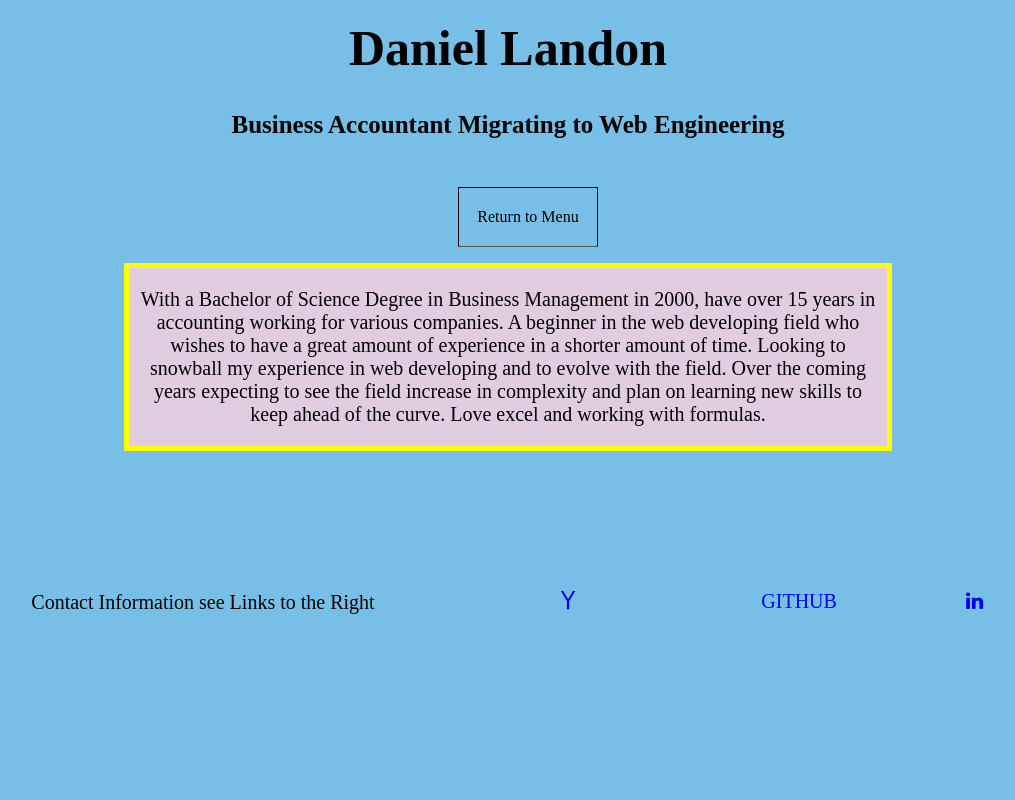
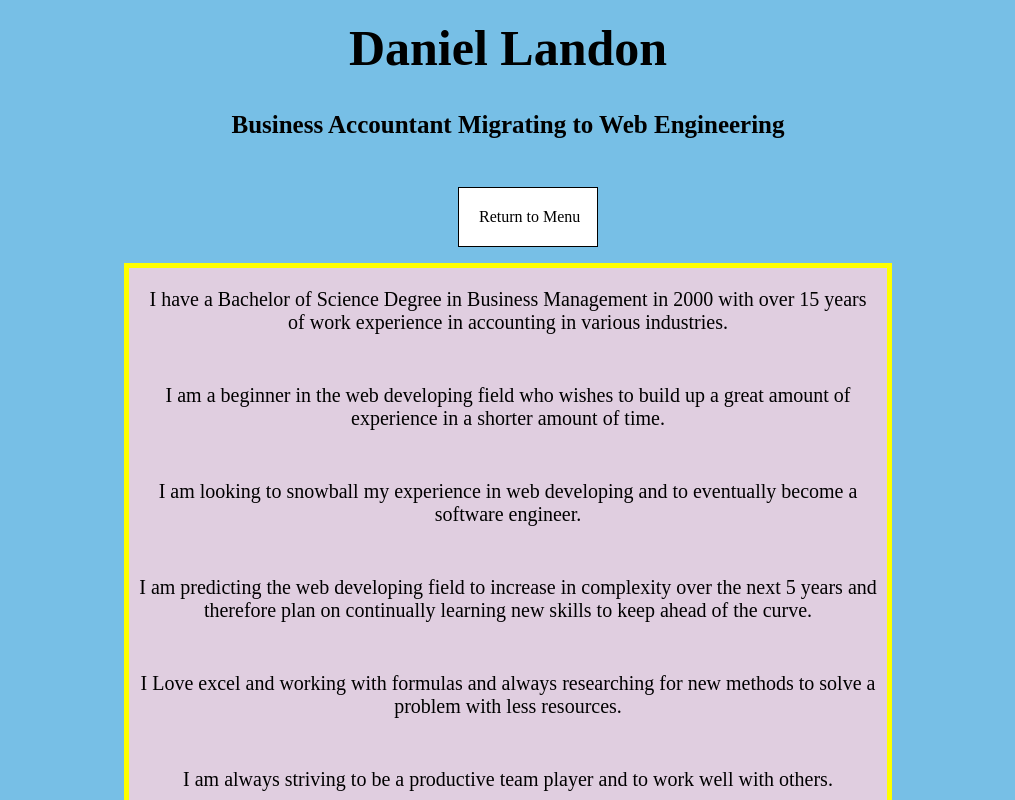
Before and after one commit to edgondon/portfolio1a, a plain HTML site: page index.html in a window 1280 px wide. Both pictures are taken after a click on the item "About Me". Shown: the top 800 px of the page, without its empty margins (132-1147 px from the left). Drawn offline with nearby package versions, Linux system fonts and the light colour scheme.

Commit message:
02:05 09.17.2019

```diff
--- a/index.html
+++ b/index.html
@@ -31,21 +31,47 @@
     </nav>
     <main>
         <section class="about">
-            With a Bachelor of Science Degree in Business Management in 2000, have over 15 years in accounting working
-            for various companies.
-            A beginner in the web developing field who wishes to have a great amount of experience in a shorter amount
-            of time.
-            Looking to snowball my experience in web developing and to evolve with the field.
-            Over the coming years expecting to see the field increase in complexity and plan on learning new skills to
-            keep ahead of the curve.
-            Love excel and working with formulas.
+            <div>
+                I have a Bachelor of Science Degree in Business Management in 2000 with over 15 years of work experience in accounting in various industries.
+            </div>
+            <div>
+                I am a beginner in the web developing field who wishes to build up a great amount of experience in a shorter amount
+                of time.
+            </div>
+            <div>
+                I am looking to snowball my experience in web developing and to eventually become a software engineer.
+            </div>
+            <div>
+                I am predicting the web developing field to increase in complexity over the next 5 years and therefore plan on continually learning new skills to
+                keep ahead of the curve.
+            </div>
+            <div>
+                I Love excel and working with formulas and always researching for new methods to solve a problem with less resources.
+            </div>
+            <div>
+                I am always striving to be a productive team player and to work well with others.
+            </div>
+            <div>
+                I have a personality that is agreeable and never wanting confrontation with anyone but instead always cultivating mutually beneficial relationships.
+            </div>
+
         </section>
+
         <section class="portfolio">
             <section class="yy">
-            1) QUIZ APP "Tantalizing Details of Famous Roman Emperors and Generals"
+                1) QUIZ APP "Tantalizing Details of Famous Roman Emperors and Generals"
             </section>
             <section class="yy">
-                **A series of questions with a running score giving the quiz taker instant feedback of their knowledge of the subject.**
+                <div>
+                    **A series of questions with a running score giving the quiz taker instant feedback of their knowledge
+                    of the subject.**
+                </div>
+                <div>
+                    The Quiz App written for anyone who would love to learn about Roman history.
+                </div>
+                <div>
+                    The Quiz App was a self educational experience and also revealed to me a few exceptional details about ancient Roman history.
+                </div>
             </section>
             <section class="portA">
                 <a href="https://edgondon.github.io/quiz2a/" class="port" target="_blank">Github Web Link</a>
@@ -56,16 +82,32 @@
             <img src="quiz app screenshot.jpg" alt="picture of quiz app introduction" class="pic">
         </section>
         <section class="skills">
-            Skills Here
+            <div>
+                CSS
+            </div>
+            <div>
+                HTML
+            </div>
+            <div>
+                Advanced Excel
+            </div>
+            <div>
+                Microsoft Office
+            </div>
+            <div>
+                Quickbooks
+            </div>
+
         </section>
 
     </main>
     <footer role="content-info" class="foot">
         <section class="contt"></section>
         <section class="three">
-            <a href="javascript:void(0)" class="contta">Contact Information see Links to the Right</a>
-            <a href = "mailto: dougedd@yahoo.com" class="fa fa-yahoo"></a>
-            <a href = "https://github.com/edgondon" class="fa" target="_blank">GITHUB</a>
+            <a href="javascript:void(0)" class="contta">Contact Info. 'Yahoo' Mail, 'Github', and 'LinkedIn' Links to
+                the Right >>>></a>
+            <a href="mailto: dougedd@yahoo.com" class="fa fa-yahoo"></a>
+            <a href="https://github.com/edgondon" class="fa" target="_blank">GITHUB</a>
             <a href="https://www.linkedin.com/in/daniel-landon-937272b/" class="fa fa-linkedin" target="_blank"></a>
         </section>
 
--- a/main.css
+++ b/main.css
@@ -2,12 +2,7 @@
     box-sizing: border-box;
 }
 
-body {
-background-color: rgb(119, 191, 230);
-display: flex;
-flex-direction: column;
 
-}
 
 h1 {
     width: 100%;
@@ -23,31 +18,14 @@ h2 {
     margin-top: 20px;
 }
 
-nav {
-    width: 180px;
-    margin-top: 10px;
-    margin-left: auto;
-    margin-right: auto;
-    text-align: center;
-
-}
 
 
-li {
-    padding-bottom: 20px;
-    padding-top: 20px;
-    width: 100%;
-    list-style-type: none;
-    border-bottom: 1px solid #555;
-    border-left: 1px solid black;
-    border-right: 1px solid black;
-    border-top: 1px solid black;
-    margin-bottom: 10px;
-}
+
 
 li:hover {
     background-color: #555;
     color: white;
+
   }
 
 section {
@@ -77,6 +55,10 @@ section {
     padding-right: 10px;
     padding-left: 10px;
     border: 5px solid yellow;
+}
+
+.about div {
+    padding-bottom: 50px;
 }
 
 .yy {
@@ -129,22 +111,9 @@ section {
     margin-bottom: 20px;
 }
 
-.foot {
-    margin-top: 100px;
-    bottom: 0;
-    width: 100%;
-    height: auto;
-    background-color: rgb(119, 191, 230);
-    color: black;
-}
 
-.contta {
-    padding: 20px;
-    font-size: 20px;
-    text-decoration: none;
-    color: black;
 
-}
+
 
 .fa {
     padding: 20px;
@@ -157,8 +126,122 @@ section {
 
 .three {
     display: flex;
-    background-color: rgb(119, 191, 230);
+    background-color: rgb(248, 250, 252);
     justify-content: space-evenly;
     padding-top: 20px;
+    padding-right: 50px;
 
 }
+
+@media only screen and (min-width: 320px) {
+
+    body {
+        background-color: rgb(119, 191, 230);
+        display: flex;
+        flex-direction: column;
+
+        }
+
+
+
+    .contta {
+        padding: 0px;
+        font-size: 0px;
+        text-decoration: none;
+        color: black;
+
+    }
+
+    li {
+
+        padding-bottom: 20px;
+        padding-top: 20px;
+        width: 100%;
+        list-style-type: none;
+        border-bottom: 1px solid #555;
+        border-left: 1px solid black;
+        border-right: 1px solid black;
+        border-top: 1px solid black;
+        margin-bottom: 10px;
+        background-color: white;
+    }
+
+    nav {
+        width: 180px;
+        margin-top: 10px;
+        margin-left: auto;
+        margin-right: auto;
+        text-align: center;
+
+    }
+
+    .foot {
+        margin-top: 100px;
+        bottom: 0;
+        width: 100%;
+        height: auto;
+        background-color: rgb(119, 191, 230);
+        color: black;
+    }
+
+
+}
+
+@media only screen and (min-width: 768px) {
+
+    body {
+        background-color: rgb(119, 191, 230);
+        display: flex;
+
+
+        }
+
+
+    .contta {
+        padding: 20px;
+        font-size: 20px;
+        text-decoration: none;
+        color: black;
+
+    }
+
+    li {
+        padding-right: 20px;
+        padding-left: 20px;
+        padding-top: 20px;
+        padding-bottom: 20px;
+        white-space: nowrap;
+        display: inline-block;
+        list-style-type: none;
+
+        border-bottom: 1px solid black;
+        border-left: 1px solid black;
+        border-right: 1px solid black;
+        border-top: 1px solid black;
+        margin: 0 50px 0 0;
+        background-color: white;
+    }
+
+    .fullpage {
+        display: flex;
+        justify-content: space-evenly;
+        width: 100%;
+        padding: 0;
+        margin-left: 0;
+        margin-top: 100px;
+
+    }
+
+    .foot {
+        margin-top: 300px;
+        bottom: 0;
+        width: 100%;
+        height: auto;
+        background-color: rgb(248, 248, 248);
+        color: black;
+    }
+
+
+
+
+}
```
